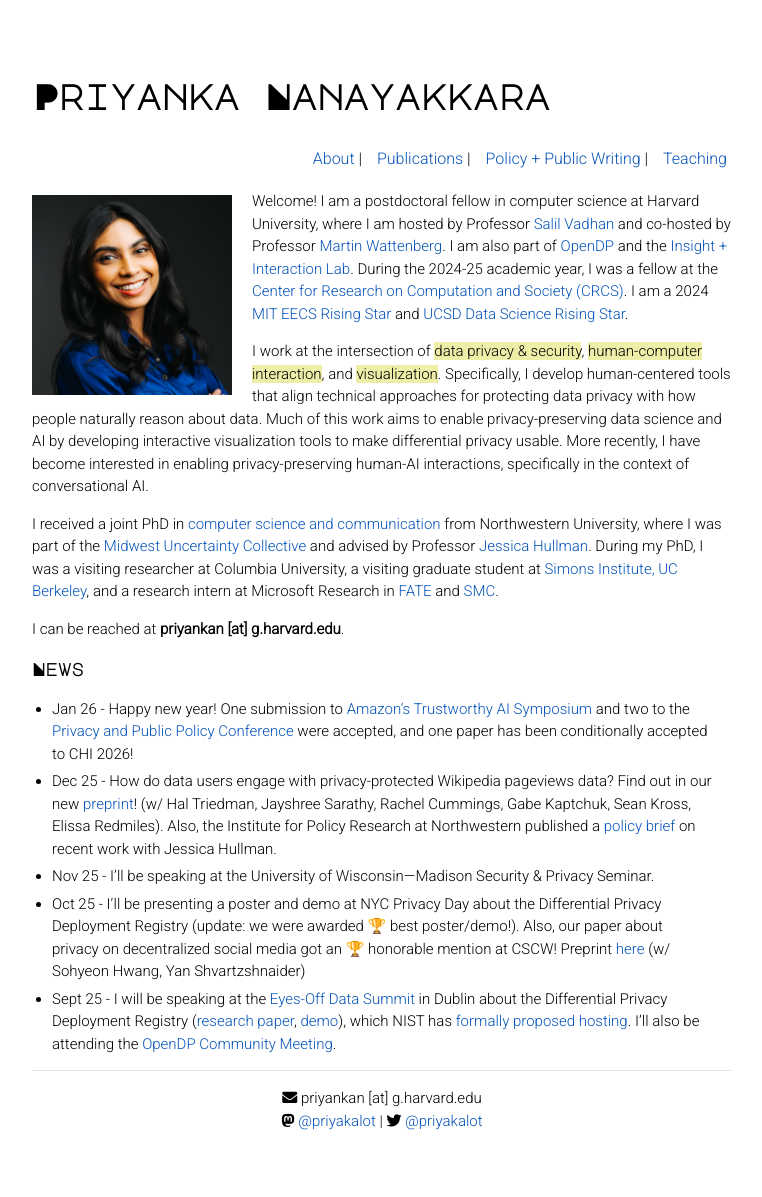
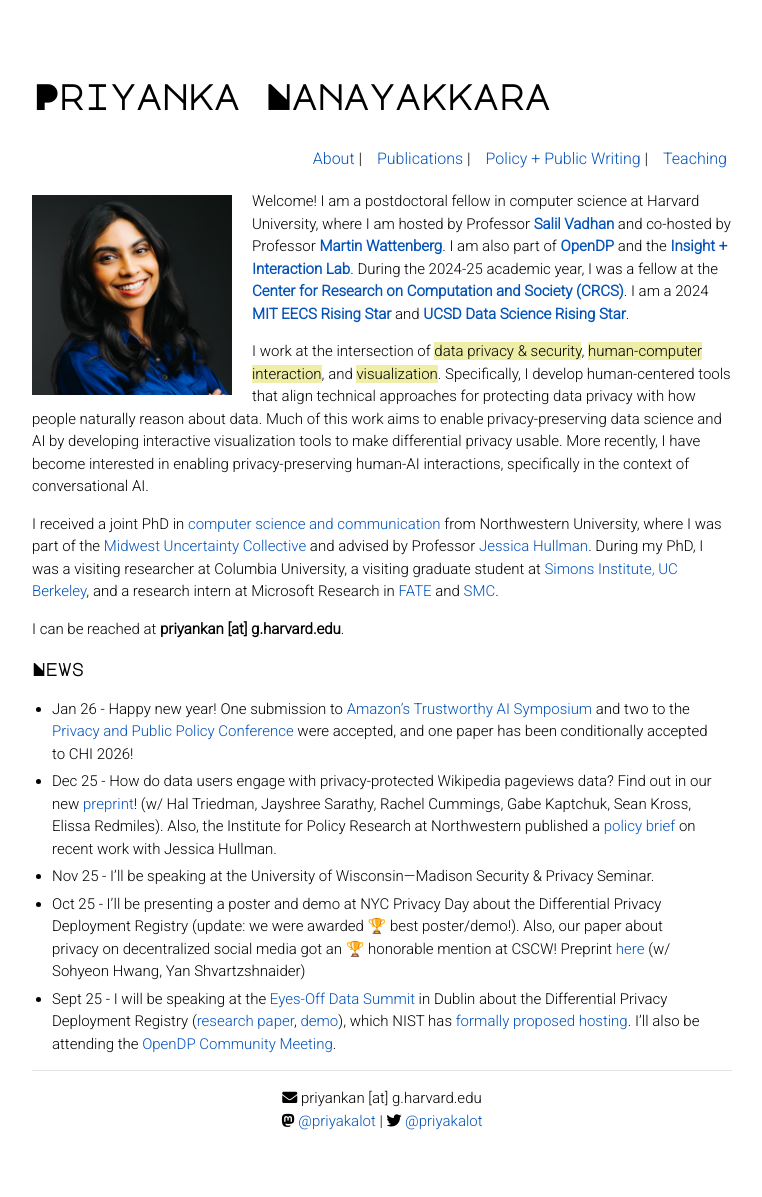
Before and after one commit to priyakalot/priyakalot.github.io, a Jekyll site: the page built from index.md, in a window 1280 px wide. Shown: the whole page, without its empty margins (258-1020 px from the left). Built offline with Jekyll 4.4.1, drawn with Linux system fonts in a browser that asks for light colours; nearby versions of some CDN libraries.

```diff
--- a/index.md
+++ b/index.md
@@ -3,7 +3,7 @@ layout: default
 ---
 <img class="profile-picture" src="profile-online.png">
 
-Welcome! I am a postdoctoral fellow in computer science at Harvard University, where I am hosted by Professor <a href="https://salil.seas.harvard.edu/" target="_blank">Salil Vadhan</a> and co-hosted by Professor <a href="https://www.bewitched.com/" target="_blank">Martin Wattenberg</a>. I am also part of <a href="https://opendp.org/" target="_blank">OpenDP</a> and the <a href="https://insight.seas.harvard.edu/" target="_blank">Insight + Interaction Lab</a>. During the 2024-25 academic year, I was a fellow at the <a href="https://crcs.seas.harvard.edu/news/2025/05/crcs-closes-after-20-years" target="_blank">Center for Research on Computation and Society (CRCS)</a>. I am a 2024 <a href="https://risingstars-eecs.mit.edu/" target="_blank">MIT EECS Rising Star</a> and <a href="https://datascience.ucsd.edu/rising-stars-in-data-science/" target="_blank">UCSD Data Science Rising Star</a>.
+Welcome! I am a postdoctoral fellow in computer science at Harvard University, where I am hosted by Professor <a href="https://salil.seas.harvard.edu/" target="_blank">**Salil Vadhan**</a> and co-hosted by Professor <a href="https://www.bewitched.com/" target="_blank">**Martin Wattenberg**</a>. I am also part of <a href="https://opendp.org/" target="_blank">**OpenDP**</a> and the <a href="https://insight.seas.harvard.edu/" target="_blank">**Insight + Interaction Lab**</a>. During the 2024-25 academic year, I was a fellow at the <a href="https://crcs.seas.harvard.edu/news/2025/05/crcs-closes-after-20-years" target="_blank">**Center for Research on Computation and Society (CRCS)**</a>. I am a 2024 <a href="https://risingstars-eecs.mit.edu/" target="_blank">**MIT EECS Rising Star**</a> and <a href="https://datascience.ucsd.edu/rising-stars-in-data-science/" target="_blank">**UCSD Data Science Rising Star**</a>.
 
 I work at the intersection of <mark>data privacy & security</mark>, <mark>human-computer interaction</mark>, and <mark>visualization</mark>. Specifically, I develop human-centered tools that align technical approaches for protecting data privacy with how people naturally reason about data. Much of this work aims to enable privacy-preserving data science and AI by developing interactive visualization tools to make differential privacy usable. More recently, I have become interested in enabling privacy-preserving human-AI interactions, specifically in the context of conversational AI.
 
```
